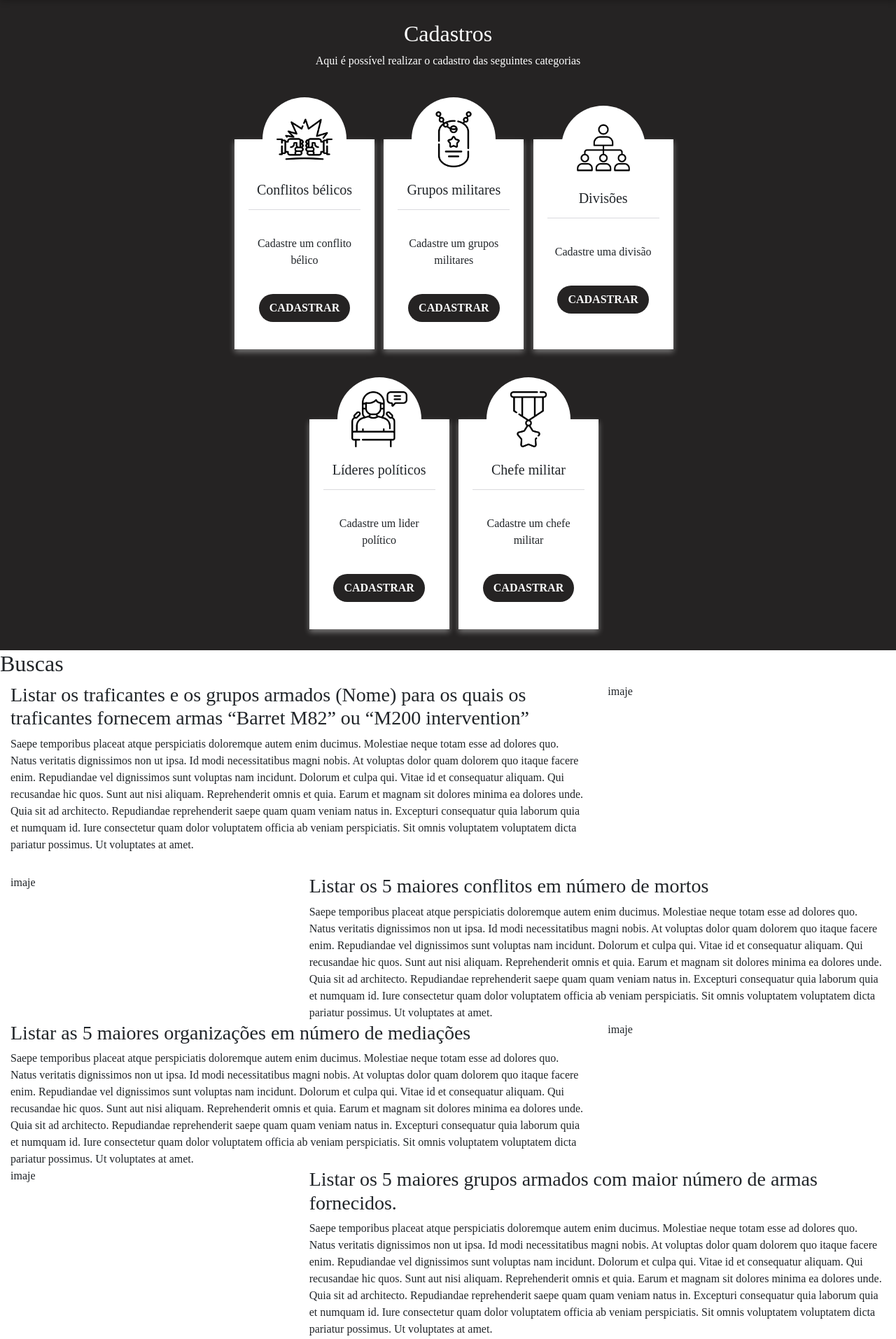
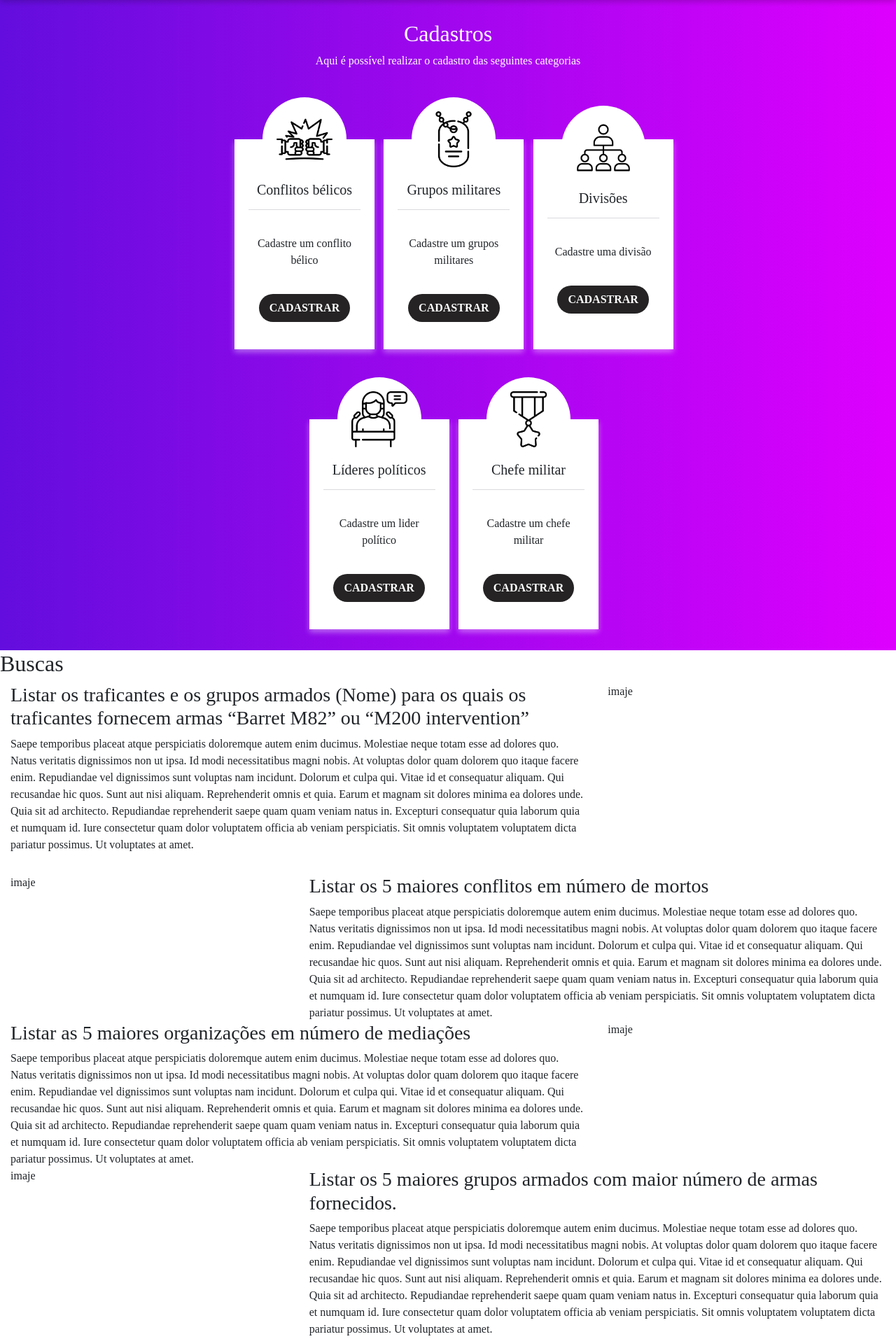
Before and after one commit to eduardoadoglio/ep-bd, a PHP site: page / in a window 1280 px wide. Shown: the part 801-2714 px from the top of the page at 70% size. Run offline with PHP 8.4, Linux system fonts and the light colour scheme; some libraries are stand-ins or nearby versions.

Commit message:
Fix down arrow and add gradient

```diff
--- a/assets/css/style.css
+++ b/assets/css/style.css
@@ -77,7 +77,7 @@
 .home-hero button {
     text-align: center;
     position: absolute;
-    top: 80%;
+    top: 90%;
     left: 50%;
     transform: translate(-50%, -50%);
     margin-top: 10px;
@@ -100,7 +100,8 @@
 /* Services */
 .services-section {
     text-align: center;
-    background-color: rgb(37, 35, 35);
+    /* background-color: rgb(37, 35, 35); */
+    background: linear-gradient(90deg, rgba(99,13,222,1) 0%, rgba(222,0,255,1) 100%);
 }
 
 .services-section .services-title {
```
